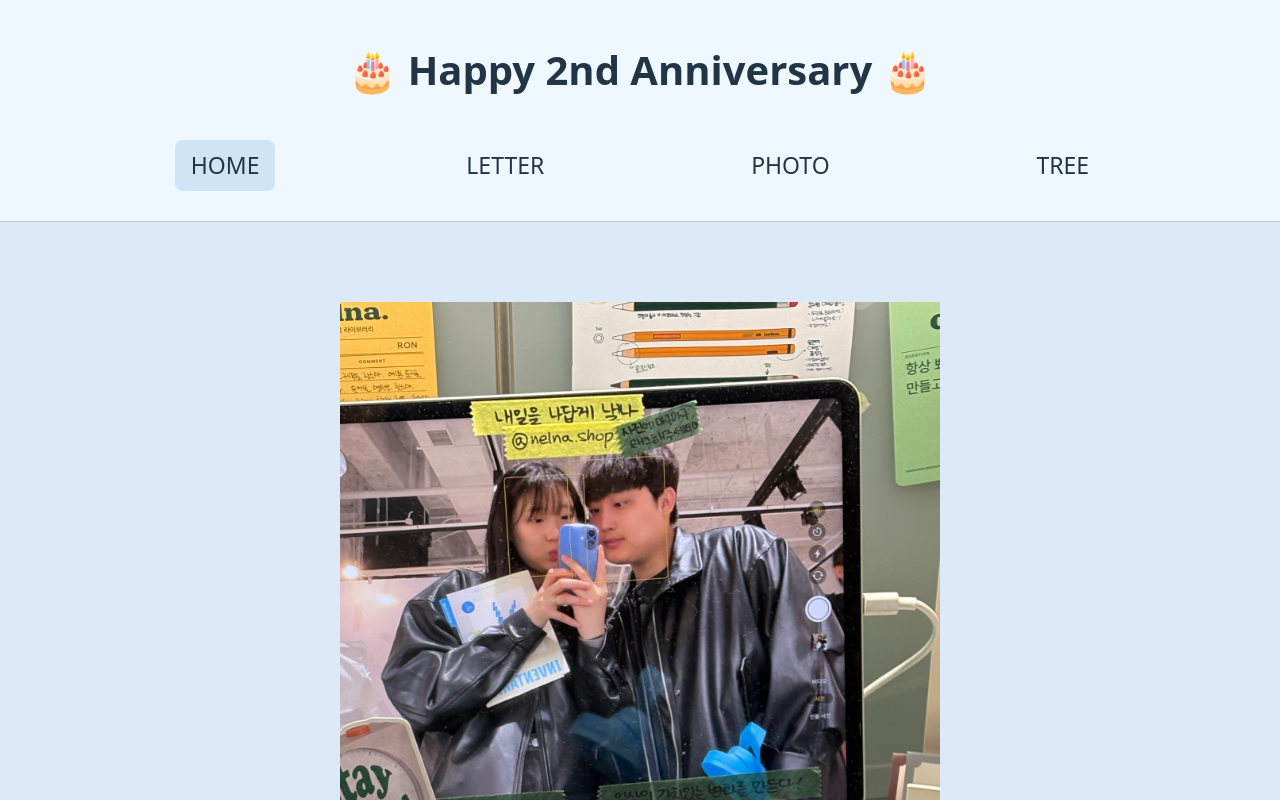
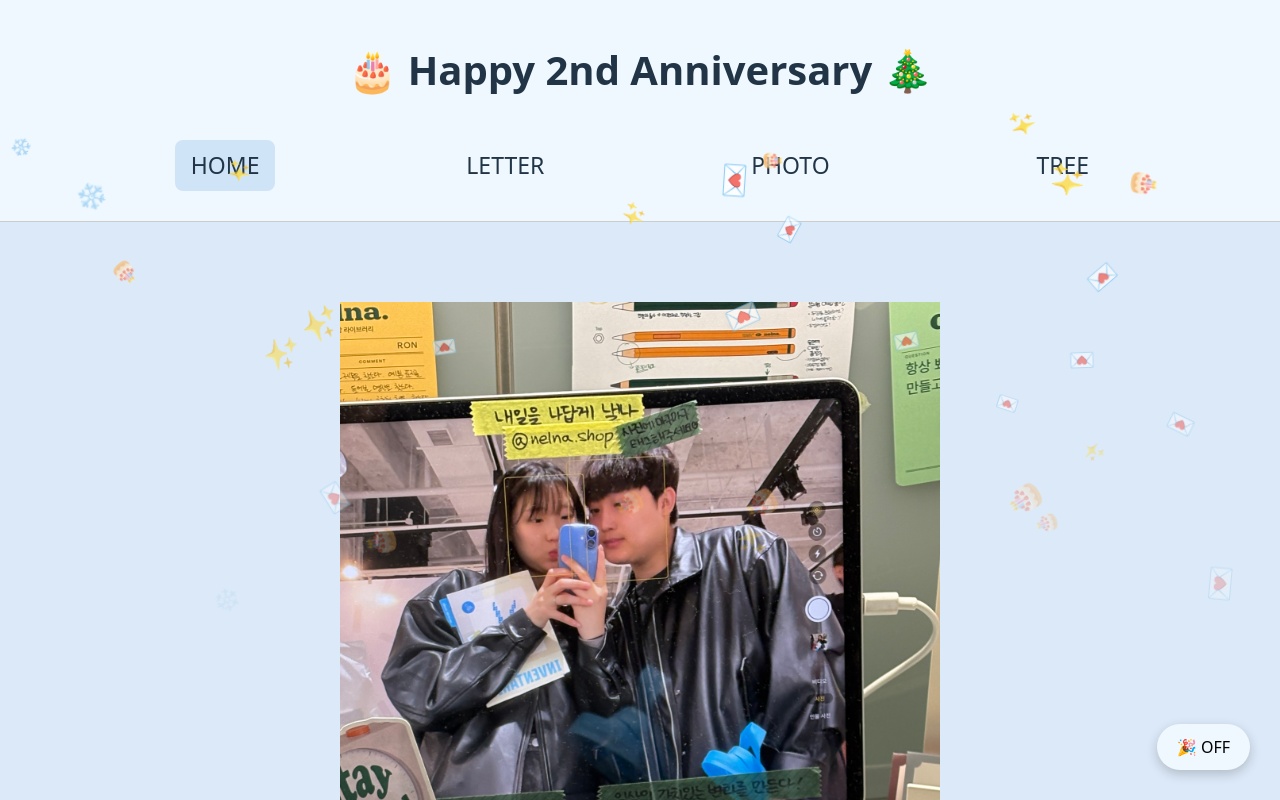
Before and after one commit to ay0301/251225, a React (Vite) app: page /251225/photo in a window 1280 px wide. Both pictures are taken after a click on the element "HOME". Shown: the top 800 px of the page. Built offline with nearby package versions, Linux system fonts and the light colour scheme; no server answers.

Commit message:
컨페티 추가

```diff
--- /dev/null
+++ b/src/components/Confetti.jsx
@@ -0,0 +1,42 @@
+import { useEffect, useState } from "react";
+import styles from "./Confetti.module.css";
+
+const NUM_CONFETTI = 30;
+const SYMBOLS = ["❄️", "✨", "🎂", "💌"];
+
+export default function Confetti({ isActive }) {
+  const [confetti, setConfetti] = useState([]);
+
+  useEffect(() => {
+    const items = Array.from({ length: NUM_CONFETTI }).map((_, i) => ({
+      id: i,
+      left: Math.random() * 100, // % 단위
+      delay: Math.random() * 2, // 초 단위
+      duration: 3 + Math.random() * 2, // 3~5초
+      symbol: SYMBOLS[Math.floor(Math.random() * SYMBOLS.length)],
+      size: 16 + Math.random() * 16, // 16~32px
+    }));
+    setConfetti(items);
+  }, []);
+
+  if (!isActive) return null;
+
+  return (
+    <div className={styles.container}>
+      {confetti.map((c) => (
+        <span
+          key={c.id}
+          className={styles.confetti}
+          style={{
+            left: `${c.left}%`,
+            animationDelay: `${c.delay}s`,
+            animationDuration: `${c.duration}s`,
+            fontSize: `${c.size}px`,
+          }}
+        >
+          {c.symbol}
+        </span>
+      ))}
+    </div>
+  );
+}
--- /dev/null
+++ b/src/components/Confetti.module.css
@@ -0,0 +1,26 @@
+.container {
+  position: fixed;
+  inset: 0;
+  pointer-events: none;
+  overflow: hidden;
+  z-index: 9999;
+}
+
+.confetti {
+  position: absolute;
+  top: -50px;
+  animation-name: fall;
+  animation-timing-function: linear;
+  animation-iteration-count: infinite;
+}
+
+@keyframes fall {
+  0% {
+    transform: translateY(0) rotate(0deg);
+    opacity: 1;
+  }
+  100% {
+    transform: translateY(100vh) rotate(360deg);
+    opacity: 0;
+  }
+}
--- a/src/components/Header.jsx
+++ b/src/components/Header.jsx
@@ -9,7 +9,7 @@ function Header() {
 
   return (
     <div className={styles.header}>
-      <div className={styles.mainText}>🎂 Happy 2nd Anniversary 🎂</div>
+      <div className={styles.mainText}>🎂 Happy 2nd Anniversary 🎄</div>
       <div className={styles.container}>
         <div
           className={`${styles.title} ${isActive("/") ? styles.active : ""}`}
--- a/src/pages/Home.jsx
+++ b/src/pages/Home.jsx
@@ -1,14 +1,28 @@
+import { useState } from "react";
 import styles from "./Pages.module.css";
 import Header from "../components/Header";
+import Confetti from "../components/Confetti";
 import image1 from "../assets/image1.jpg";
 
 function Home() {
+  const [confettiOn, setConfettiOn] = useState(true);
+
   return (
     <div className={styles.wrapper}>
-      <Header/>
+      <Header />
+      <Confetti isActive={confettiOn} />
+
       <div className={styles.homeImage}>
         <img src={image1} alt="main-image" />
       </div>
+
+      {/* 플로팅 버튼 */}
+      <button
+        className={styles.floatingBtn}
+        onClick={() => setConfettiOn((prev) => !prev)}
+      >
+        {confettiOn ? "🎉 OFF" : "🎉 ON"}
+      </button>
     </div>
   );
 }
--- a/src/pages/Pages.module.css
+++ b/src/pages/Pages.module.css
@@ -26,6 +26,25 @@
   width: 100%;
   height: 100%;
   object-fit: cover;
+}
+
+.floatingBtn {
+  position: fixed;
+  bottom: 30px;
+  right: 30px;
+  padding: 12px 20px;
+  background-color: aliceblue;
+  color: black;
+  border: none;
+  border-radius: 50px;
+  font-size: 16px;
+  cursor: pointer;
+  z-index: 10000;
+  box-shadow: 0 4px 12px rgba(0,0,0,0.2);
+  transition: background-color 0.3s;
+}
+.floatingBtn:hover {
+  background-color: #f0f8ff80;
 }
 
 /* photo */
```
